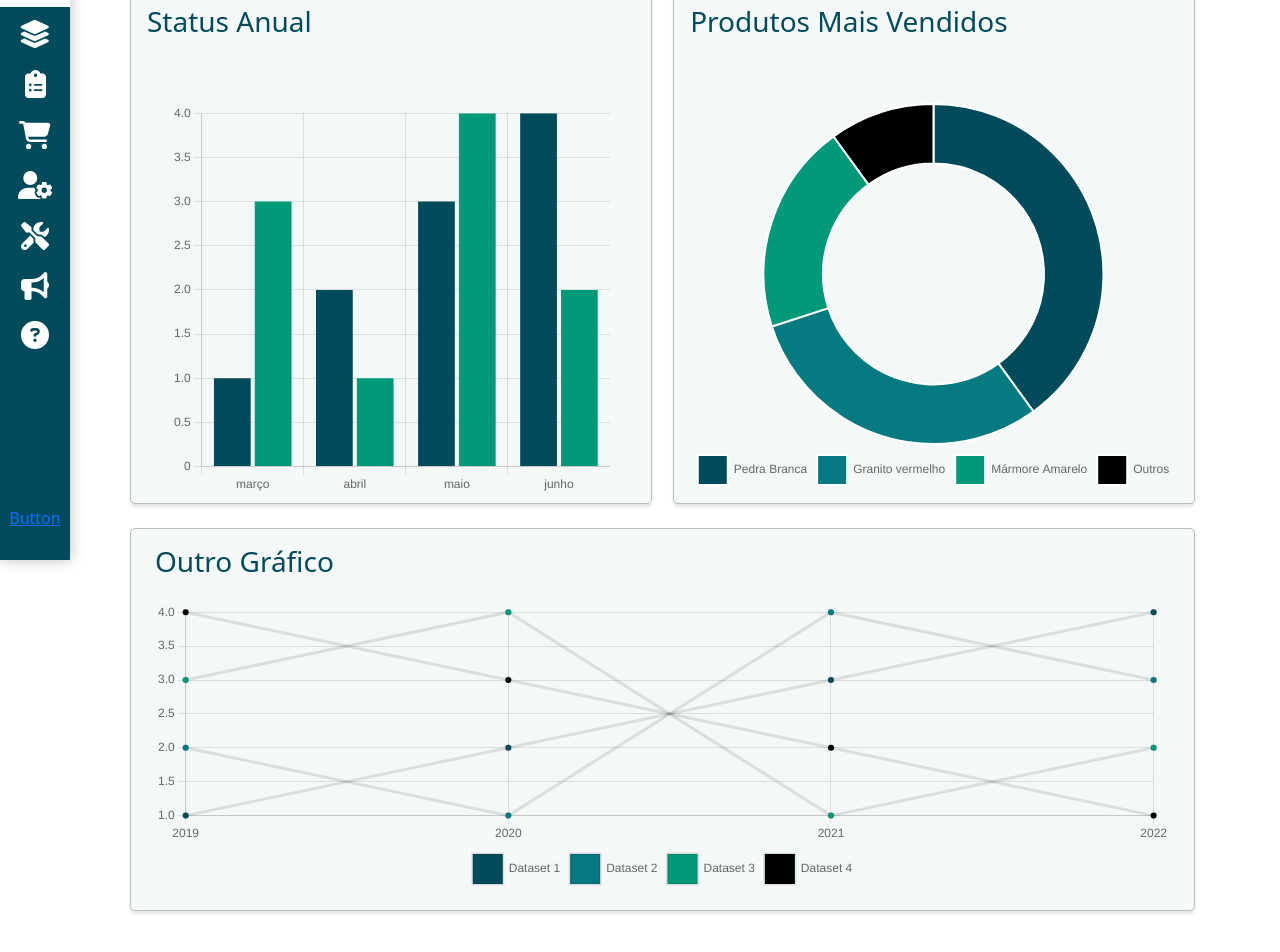
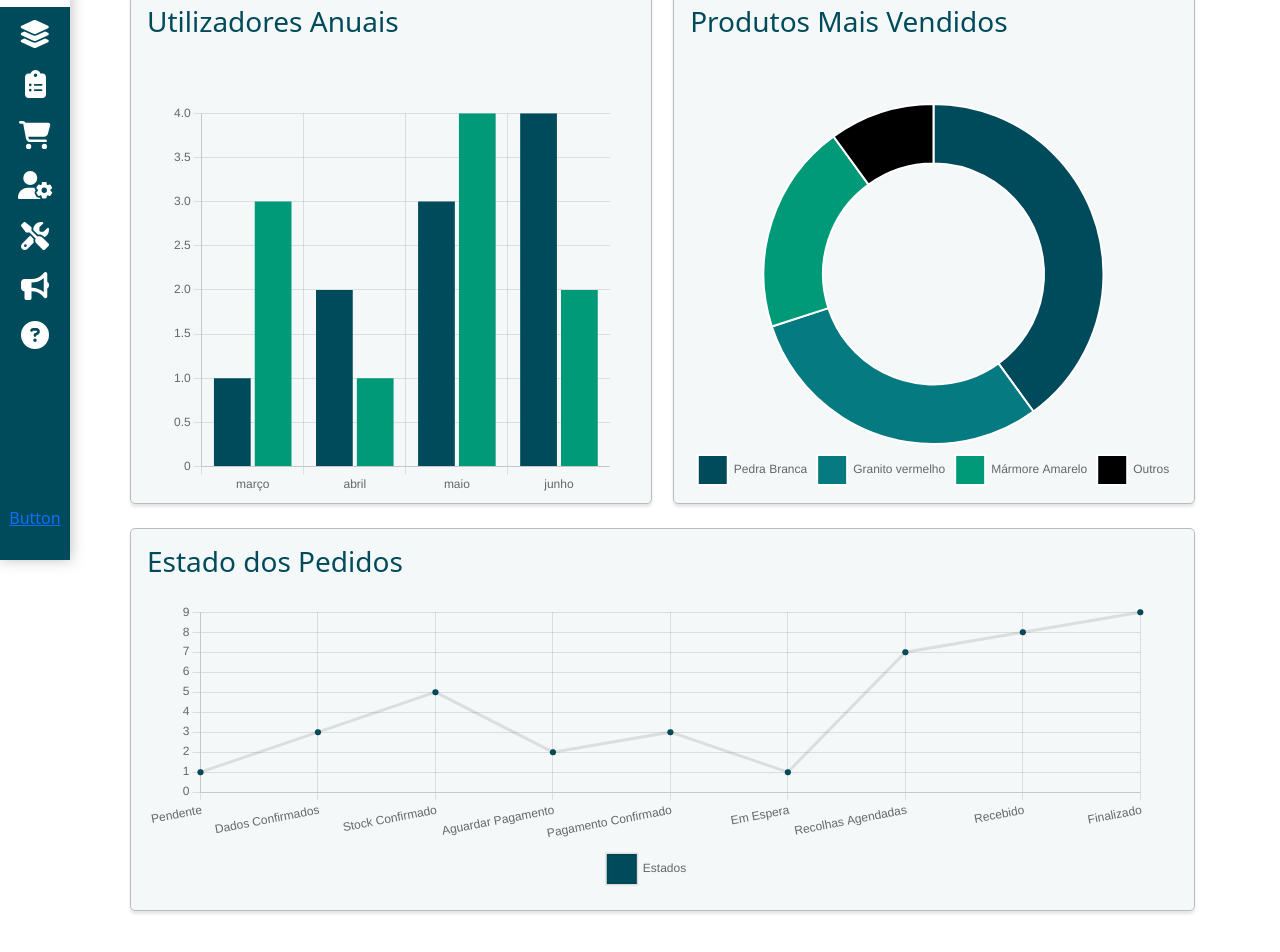
Before and after one commit to UPSxACE/quarrymanager-reactfrontend, a React (Create React App) app: page /dashboard/home in a window 1280 px wide. Shown: the part 240-1192 px from the top of the page. Built offline with nearby package versions, Linux system fonts and the light colour scheme.

Commit message:
feature/Dashboard_GraphStyles closed #25
done

```diff
--- a/src/dashboard/pages/home/home.js
+++ b/src/dashboard/pages/home/home.js
@@ -30,6 +30,7 @@ function DashboardHome() {
   };
 
   const options3 = {
+    scales: { y: { min: 0 } },
     responsive: true,
     maintainAspectRatio: false,
     plugins: {
@@ -65,27 +66,22 @@ function DashboardHome() {
   };
 
   const data3 = {
-    labels: ["2019", "2020", "2021", "2022"],
+    labels: [
+      "Pendente",
+      "Dados Confirmados",
+      "Stock Confirmado",
+      "Aguardar Pagamento",
+      "Pagamento Confirmado",
+      "Em Espera",
+      "Recolhas Agendadas",
+      "Recebido",
+      "Finalizado",
+    ],
     datasets: [
       {
-        label: "Dataset 1",
-        data: [1, 2, 3, 4],
+        label: "Estados",
+        data: [1, 3, 5, 2, 3, 1, 7, 8, 9],
         backgroundColor: ["#004B5B"],
-      },
-      {
-        label: "Dataset 2",
-        data: [2, 1, 4, 3],
-        backgroundColor: ["#057A81"],
-      },
-      {
-        label: "Dataset 3",
-        data: [3, 4, 1, 2],
-        backgroundColor: ["#009A78"],
-      },
-      {
-        label: "Dataset 4",
-        data: [4, 3, 2, 1],
-        backgroundColor: ["#000"],
       },
     ],
   };
@@ -141,7 +137,7 @@ function DashboardHome() {
             <div className="d-flex">
               <DashboardGraphWrapper className="left50 pt-1 pb-2">
                 <TextH3Graph className="ps-3 pt-2 pb-5">
-                  Status Anual
+                  Utilizadores Anuais
                 </TextH3Graph>
                 <DashboardGraph className="insideMargin pt-2 ">
                   <BarChart
@@ -163,9 +159,13 @@ function DashboardHome() {
               </DashboardGraphWrapper>
             </div>
           </Col>
+        </Row>
+        <Row>
           <Col xs={12}>
-            <DashboardGraphWrapper className="pt-2 pb-3 ps-4 pe-4 mt-4">
-              <TextH3Graph className="pt-2 pb-2">Outro Gráfico</TextH3Graph>
+            <DashboardGraphWrapper className="pt-2 pb-3 ps-3 pe-5 mt-4">
+              <TextH3Graph className="pt-2 pb-2">
+                Estado dos Pedidos
+              </TextH3Graph>
               <DashboardGraph3 className="pt-2">
                 <LineChart
                   chartData={data3}
```
